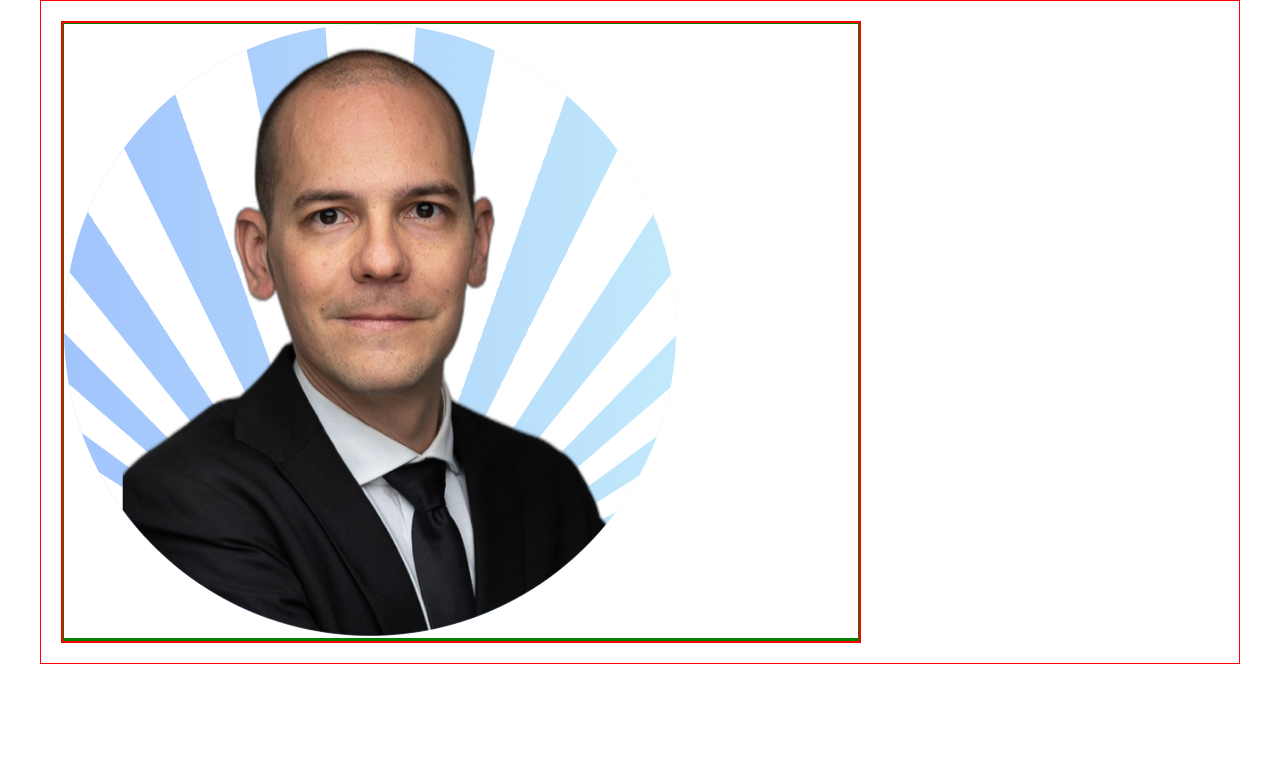
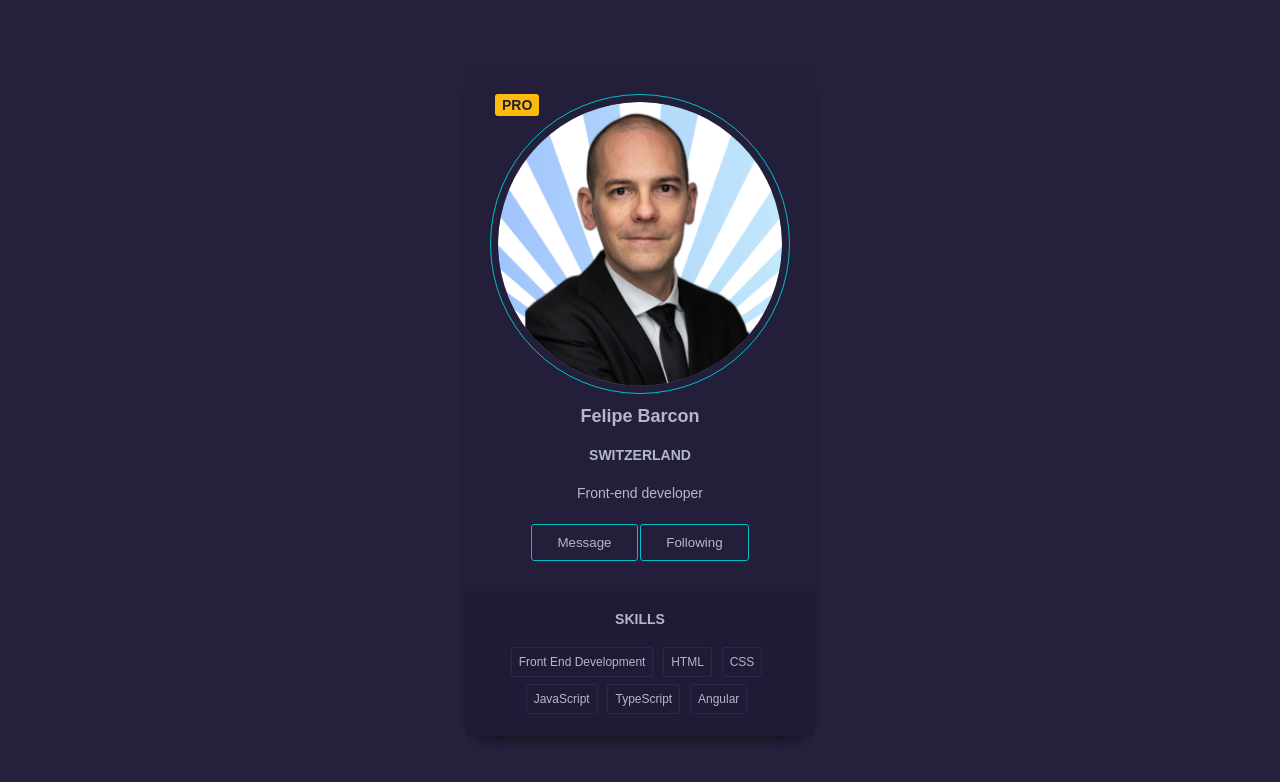
Before and after one commit to Felipebarcon/felipe-profile-card, a plain HTML site: page index.html in a window 1280 px wide. Drawn offline with Linux system fonts and the light colour scheme.

Commit message:
card almost finished

```diff
--- a/index.html
+++ b/index.html
@@ -7,26 +7,45 @@
       href="style.css"
       rel="stylesheet"
     >
-    <script
-      crossorigin="anonymous"
-      src="https://kit.fontawesome.com/0b45783b30.js"
-    ></script>
   </head>
   <body>
-    <div class="container d1">
-      <div class="card d1">
-        <div class="card--content d1">
-          <div class="card--content-lef d2">
-            <img
-              alt="Profile image of Felipe Barcon"
-              src="./assets/profile-pic.png"
+    <main>
+      <div class="center">
+
+        <div class="card-container">
+          <span class="pro">PRO</span>
+          <img
+            alt="user"
+            class="round"
+            src="./assets/profile-pic.png"
+          />
+          <h3 class="mb-20">Felipe Barcon</h3>
+          <h6 class="mb-20">Switzerland</h6>
+          <p class="mb-20">Front-end developer</p>
+          <div class="buttons">
+            <button
+              class="primary"
+              type="submit"
             >
+              Message
+            </button>
+            <button class="primary ghost">
+              Following
+            </button>
           </div>
-          <div class="card--content-right d2"></div>
+          <div class="skills">
+            <h6 class="mb-20">Skills</h6>
+            <ul class="flex">
+              <li>Front End Development</li>
+              <li>HTML</li>
+              <li>CSS</li>
+              <li>JavaScript</li>
+              <li>TypeScript</li>
+              <li>Angular</li>
+            </ul>
+          </div>
         </div>
-
       </div>
-
-    </div>
+    </main>
   </body>
 </html>
--- a/style.css
+++ b/style.css
@@ -9,13 +9,6 @@
 html {
   font-size: 62.5%;
   overflow-x: hidden;
-}
-
-body {
-  font-family: "Rubik", sans-serif;
-  line-height: 1;
-  font-weight: 400;
-  color: #555;
 }
 
 ul {
@@ -33,54 +26,113 @@ a {
 
 /* LAYOUT */
 
-.container {
-  max-width: 120rem;
-  display: block;
-  margin: auto;
-  padding: 2rem;
+main {
+  height: 100vh;
 }
 
-.card {
-  width: 80rem;
-  border: solid 1px white;
+body {
+  background-color: #28223f;
+  font-family: Montserrat, sans-serif;
+
+  display: flex;
+  align-items: center;
+  justify-content: center;
+  flex-direction: column;
+
+  min-height: 100vh;
+  margin: 0;
 }
 
-/* BOOTSTRAP CLASSES */
-
-.d-flex {
-  display: flex;
+h3 {
+  font-size: 1.8rem;
+  margin: 10px 0;
 }
 
-.flex-row {
-  flex-direction: row;
+h6 {
+  margin: 5px 0;
+  text-transform: uppercase;
+  font-size: 1.4rem;
 }
 
-.flex-column {
-  flex-direction: column;
+p {
+  font-size: 1.4rem;
+  line-height: 2.1rem;
 }
 
-.flex-justify-content-center {
-  justify-content: center;
+.card-container {
+  background-color: #231e39;
+  border-radius: 5px;
+  box-shadow: 0px 10px 20px -10px rgba(0, 0, 0, 0.75);
+  color: #b3b8cd;
+  padding-top: 3rem;
+  position: relative;
+  width: 35rem;
+  max-width: 100%;
+  text-align: center;
 }
 
-.flex-justify-content-between {
-  justify-content: space-between;
+.card-container .pro {
+  color: #231e39;
+  background-color: #febb0b;
+  border-radius: 3px;
+  font-size: 1.4rem;
+  font-weight: bold;
+  padding: 0.3rem 0.7rem;
+  position: absolute;
+  top: 3rem;
+  left: 3rem;
 }
 
-.flex-align-items-center {
-  align-items: center;
+.card-container .round {
+  border: 1px solid #03bfcb;
+  border-radius: 50%;
+  padding: 0.7rem;
 }
 
-.flex-align-items-between {
-  align-content: space-between;
+.round {
+  height: 30rem;
 }
 
-.flex-fill {
-  flex: 1 1 auto;
+button {
+  cursor: pointer;
+  background-color: transparent;
+  border: 1px solid #03bfcb;
+  border-radius: 3px;
+  color: #b3b8cd;
+  font-family: Montserrat, sans-serif;
+  font-weight: 500;
+  padding: 1rem 2.5rem;
 }
 
-.flex-50 {
-  flex: 1 1 50%;
+button:hover {
+  background-color: #03bfcb;
+  border: 1px solid #03bfcb;
+  border-radius: 3px;
+  color: #231e39;
+  font-family: Montserrat, sans-serif;
+  font-weight: 500;
+  padding: 1rem 2.5rem;
+}
+
+.skills {
+  background-color: #1f1a36;
+  padding: 1.5rem;
+  margin-top: 3rem;
+  text-align: center;
+}
+
+.skills ul li {
+  border: 1px solid #2d2747;
+  border-radius: 2px;
+  display: inline-block;
+  font-size: 1.2rem;
+  margin: 0 7px 7px 0;
+  padding: 0.7rem;
+}
+
+.skills ul li:hover {
+  background-color: #03bfcb;
+  color: black;
 }
 
 /* UTILITY */
@@ -117,12 +169,12 @@ a {
   text-align: justify;
 }
 
-/* DEBUG */
-
-.d1 {
-  border: 1px solid red;
+.center {
+  display: flex;
+  justify-content: center;
+  align-items: center;
+  position: absolute;
+  left: 50%;
+  top: 50%;
+  transform: translate(-50%, -50%);
 }
-
-.d2 {
-  border: 1px solid green;
-}
```
